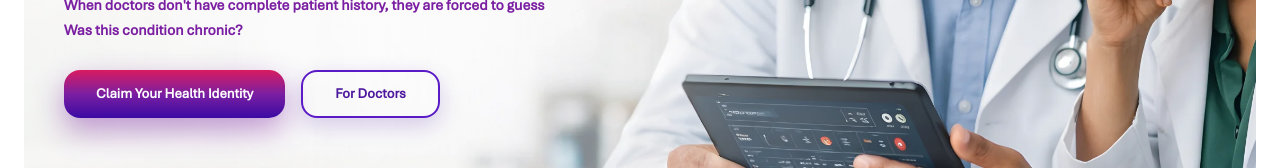
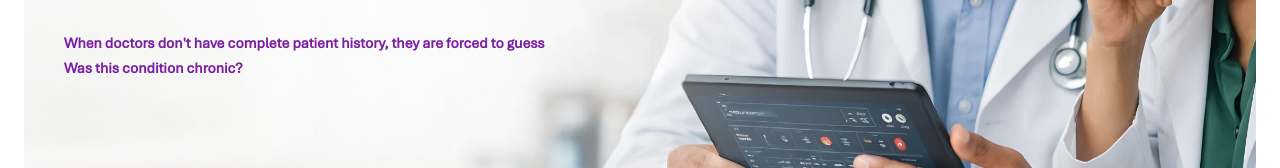
Before and after one commit to AmanDwivedi9335/clinic-portpolio, a Next.js app: page /doctors in a window 1280 px wide. Shown: the part 509-677 px from the top of the page. Built offline with nearby package versions, Linux system fonts and the light colour scheme.

Commit message:
button in doctor page

```diff
--- a/src/components/DoctorHome/DoctorHero.js
+++ b/src/components/DoctorHome/DoctorHero.js
@@ -145,7 +145,7 @@ export default function DoctorHero() {
                 )}
               </p>
 
-              <div className="hero-animate mt-7 flex flex-wrap items-center gap-4">
+              {/* <div className="hero-animate mt-7 flex flex-wrap items-center gap-4">
                 <a
                   href="/claim"
                   className="h-[44px] md:h-[48px]
@@ -180,7 +180,7 @@ export default function DoctorHero() {
                 >
                   For Doctors
                 </a>
-              </div>
+              </div> */}
             </div>
 
             {/* Right side kept mostly visual (optional) */}
```
